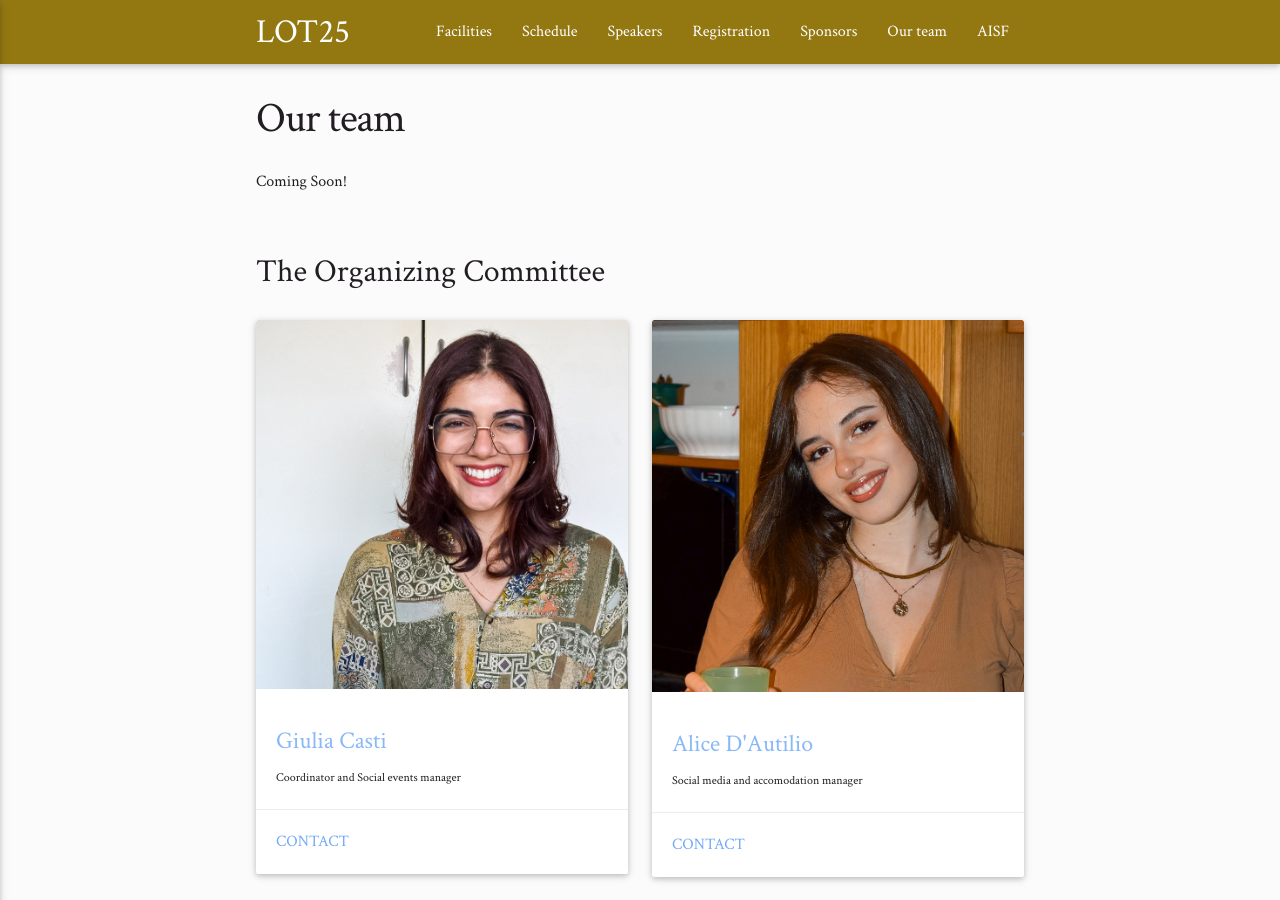
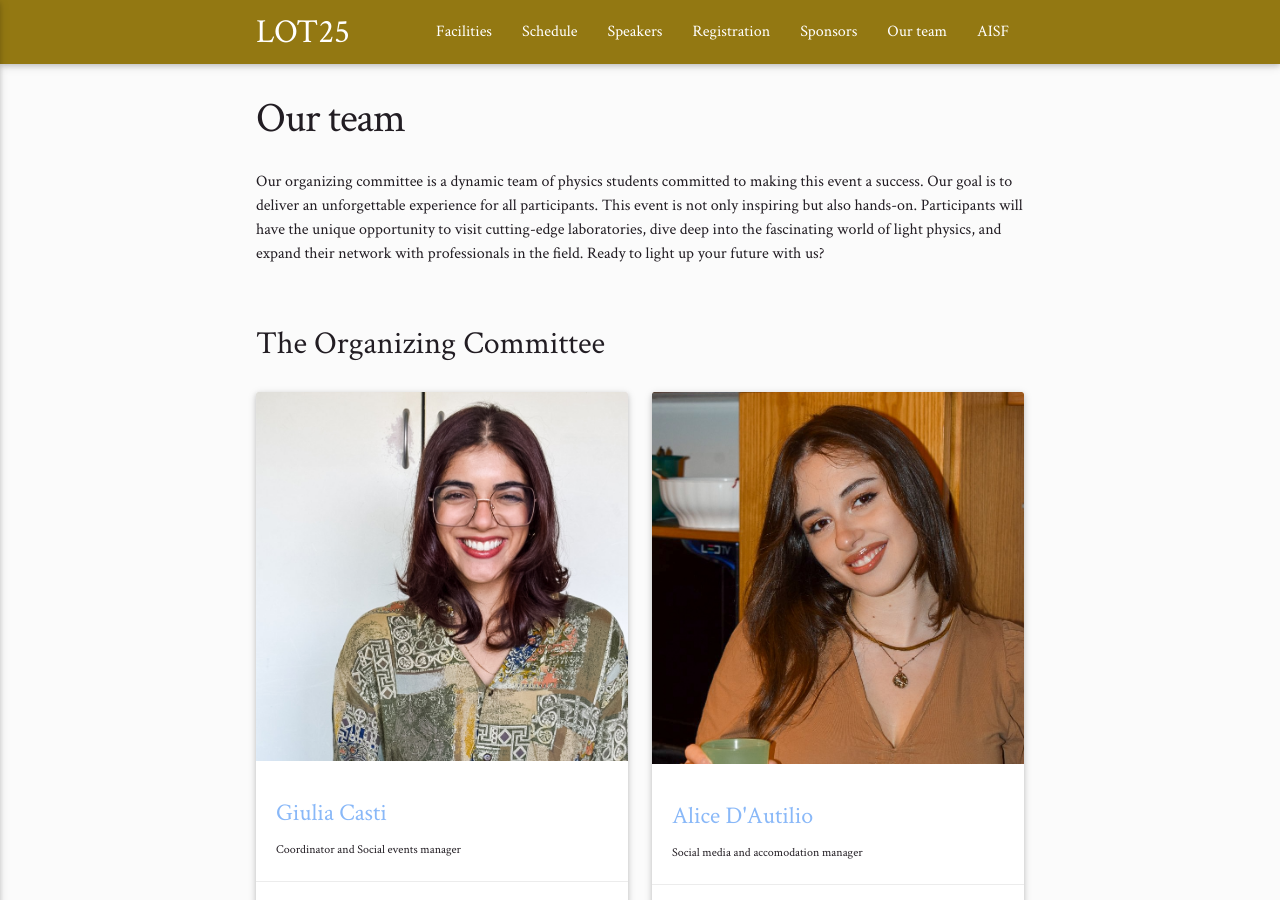
Before and after one commit to ai-sf/lot, a Jekyll site: the page built from team.html, in a window 1280 px wide and 900 px high. Built offline with Jekyll 4.4.1, drawn with Linux system fonts in a browser that asks for light colours; nearby versions of some CDN libraries.

Commit message:
Update team.yml

```diff
--- a/_data/team.yml
+++ b/_data/team.yml
@@ -1,4 +1,4 @@
-intro: "Coming Soon!"
+intro: "Our organizing committee is a dynamic team of physics students committed to making this event a success. Our goal is to deliver an unforgettable experience for all participants. This event is not only inspiring but also hands-on. Participants will have the unique opportunity to visit cutting-edge laboratories, dive deep into the fascinating world of light physics, and expand their network with professionals in the field. Ready to light up your future with us?"
 
 people:
   - img: img/giulia.jpg
```
